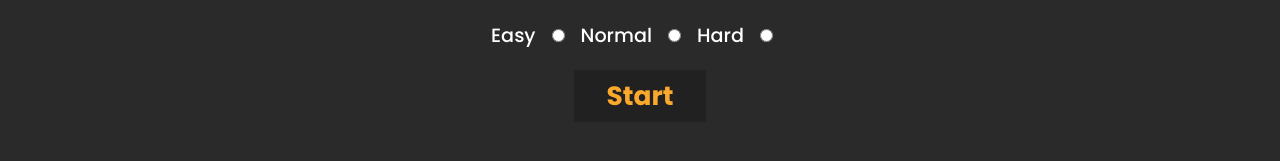
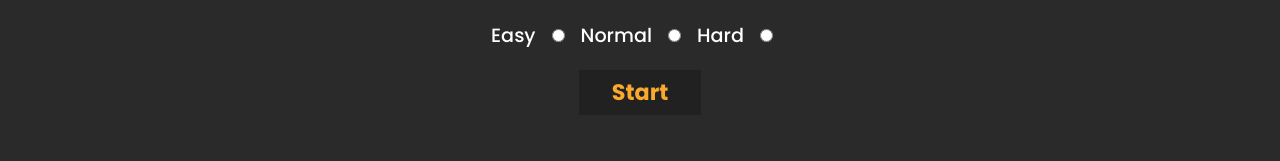
Before and after one commit to mlcoding111/Words-Beater, a React (Create React App) app: page / in a window 1280 px wide. Shown: the part 518-679 px from the top of the page. Built offline with nearby package versions, Linux system fonts and the light colour scheme.

Commit message:
Reduced button font-size

```diff
--- a/src/containers/styles.tsx
+++ b/src/containers/styles.tsx
@@ -14,7 +14,6 @@ export const Layout = styled(motion.div)`
         margin: 0 auto;
     }
 
-
     .easy{
         color: #00d100;
     }
@@ -27,7 +26,6 @@ export const Layout = styled(motion.div)`
 `
 
 export const Header = styled(motion.header)`
-
     margin: 1rem auto;
     box-shadow: 0px 0px 5px var(--primary-color);
     padding: 2rem;
--- a/src/styles/global.ts
+++ b/src/styles/global.ts
@@ -58,7 +58,7 @@ body{
 }
 
 button{
-  font-size: calc(0.5em + 1vmin) !important;
+  font-size: calc(0.4em + .9vmin) !important;
 }
 
 table{
```
